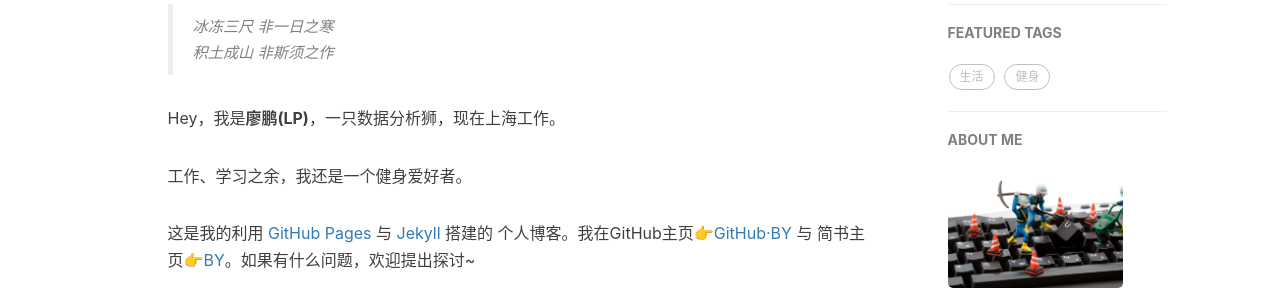
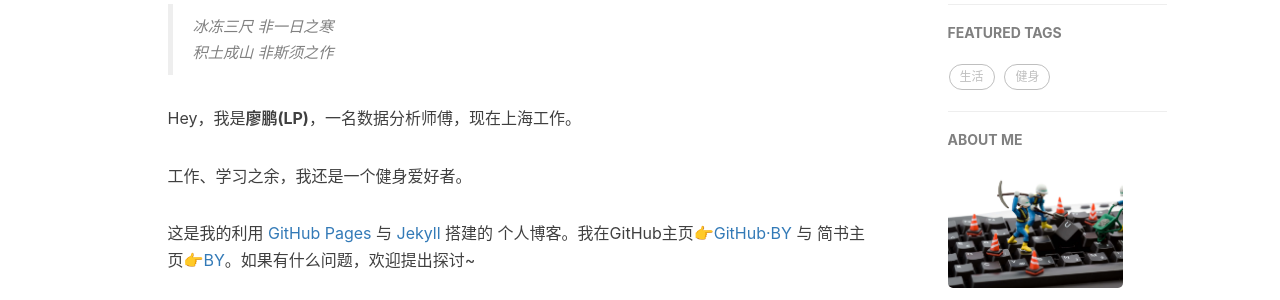
Before and after one commit to liaopengit/liaopengit.github.io, a Jekyll site: the page built from about.html, in a window 1280 px wide. Shown: the part 454-754 px from the top of the page. Built offline with Jekyll 4.4.1, drawn with Linux system fonts in a browser that asks for light colours; nearby versions of some CDN libraries; library files that are not in the unit come from our copies; comment, search, counter and statistics services are not loaded.

Commit message:
Update about.html

```diff
--- a/about.html
+++ b/about.html
@@ -18,7 +18,7 @@ header-img: "img/post-bg-rwd.jpg"
     <blockquote><p>冰冻三尺 非一日之寒<br>
     积土成山 非斯须之作</p></blockquote>
 
-    <p>Hey，我是<strong>廖鹏(LP)</strong>，一只数据分析狮，现在上海工作。</p>
+    <p>Hey，我是<strong>廖鹏(LP)</strong>，一名数据分析师傅，现在上海工作。</p>
 
     <p>工作、学习之余，我还是一个健身爱好者。</p>
 
```
